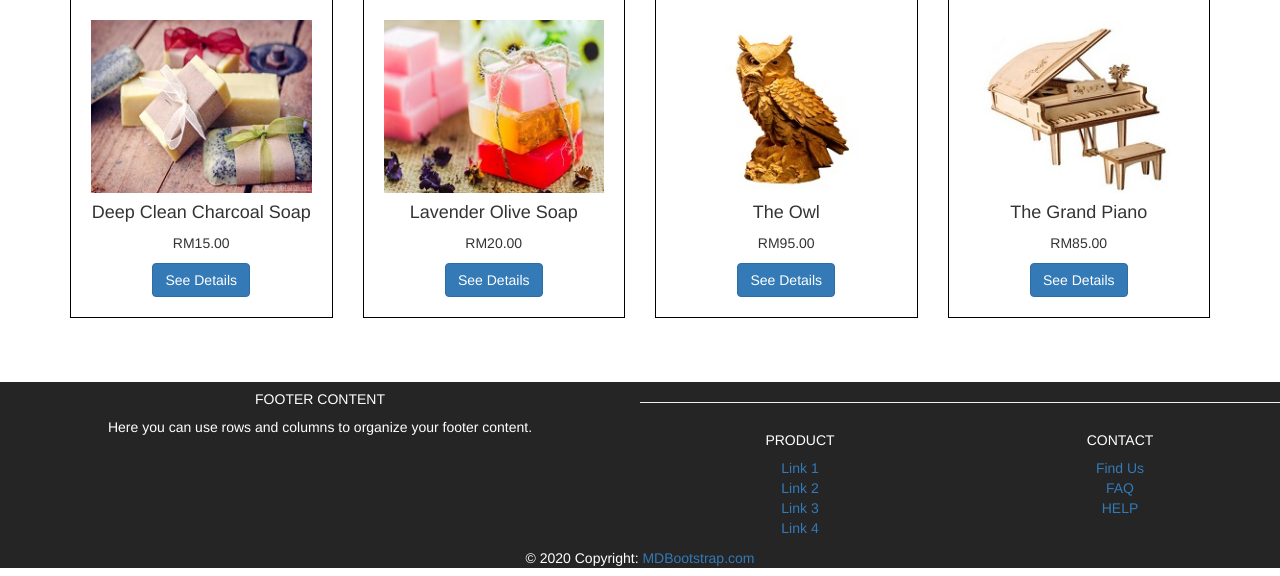
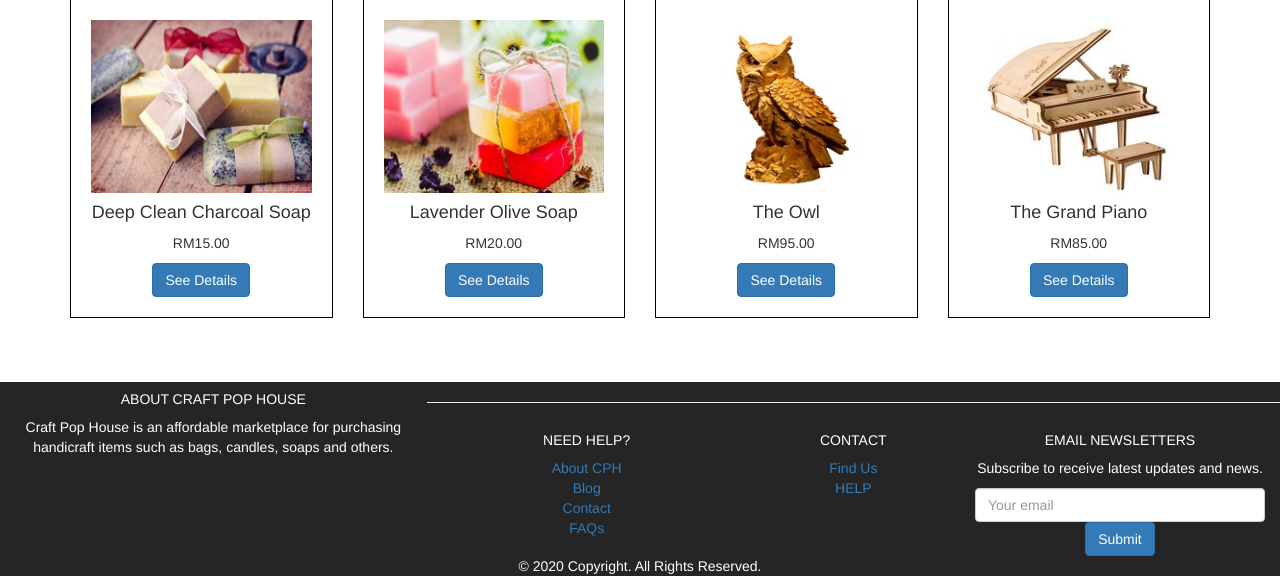
Before and after one commit to yanting0831/Craft_Pop_House_DP2, a PHP site: page /index.php in a window 1280 px wide. Shown: the part 979-1555 px from the top of the page. Run offline with PHP 8.4, Linux system fonts and the light colour scheme.

Commit message:
Update footer.php

```diff
--- a/includes/footer.php
+++ b/includes/footer.php
@@ -13,11 +13,11 @@
 		<div class="row">
 
 			<!-- Grid column -->
-			<div class="col-md-6 mt-md-0 mt-3">
+			<div class="col-md-4 mt-md-0 mt-3">
 
 			<!-- Content -->
-			<h5 class="text-uppercase">Footer Content</h5>
-			<p>Here you can use rows and columns to organize your footer content.</p>
+			<h5 class="text-uppercase">About Craft Pop House</h5>
+			<p>Craft Pop House is an affordable marketplace for purchasing handicraft items such as bags, candles, soaps and others.</p>
 
 			</div>
 			<!-- Grid column -->
@@ -25,23 +25,23 @@
 			<hr class="clearfix w-100 d-md-none pb-3">
 
 			<!-- Grid column -->
-			<div class="col-md-3 mb-md-0 mb-3">
+			<div class="col-md-3">
 
 			<!-- Links -->
-			<h5 class="text-uppercase">PRODUCT</h5>
+			<h5 class="text-uppercase">Need Help?</h5>
 
 			<ul class="list-unstyled">
 			  <li>
-				<a href="#!">Link 1</a>
+				<a href="#!">About CPH</a>
 			  </li>
 			  <li>
-				<a href="#!">Link 2</a>
+				<a href="#!">Blog</a>
 			  </li>
 			  <li>
-				<a href="#!">Link 3</a>
+				<a href="#!">Contact</a>
 			  </li>
 			  <li>
-				<a href="#!">Link 4</a>
+				<a href="#!">FAQs</a>
 			  </li>
 			</ul>
 
@@ -49,7 +49,7 @@
 		  <!-- Grid column -->
 
 		  <!-- Grid column -->
-		  <div class="col-md-3 mb-md-0 mb-3">
+		  <div class="col-md-2">
 
 			<!-- Links -->
 			<h5 class="text-uppercase">CONTACT</h5>
@@ -59,12 +59,26 @@
 				<a href="#!">Find Us</a>
 			  </li>
 			  <li>
-				<a href="#!">FAQ</a>
-			  </li>
-			  <li>
 				<a href="#!">HELP</a>
 			  </li>
 			</ul>
+
+		  </div>
+		  <!-- Grid column -->
+
+		  <!-- Grid column -->
+		  <div class="col-md-3">
+
+			<!-- Links -->
+			<h5 class="text-uppercase">Email NewsLetters</h5>
+
+			<p>Subscribe to receive latest updates and news.</p>
+
+
+			<input type="text" class="form-control" placeholder="Your email"
+			aria-label="Your email" aria-describedby="basic-addon2">
+			<button class="btn btn-primary" type="submit">Submit</button>
+
 
 		  </div>
 		  <!-- Grid column -->
@@ -76,8 +90,7 @@
 		<!-- Footer Links -->
 
 		<!-- Copyright -->
-		<div class="footer-copyright text-center py-3">© 2020 Copyright:
-		<a href="https://mdbootstrap.com/"> MDBootstrap.com</a>
+		<div class="footer-copyright text-center py-3">© 2020 Copyright. All Rights Reserved.
 		</div>
 		<!-- Copyright -->
 
```
